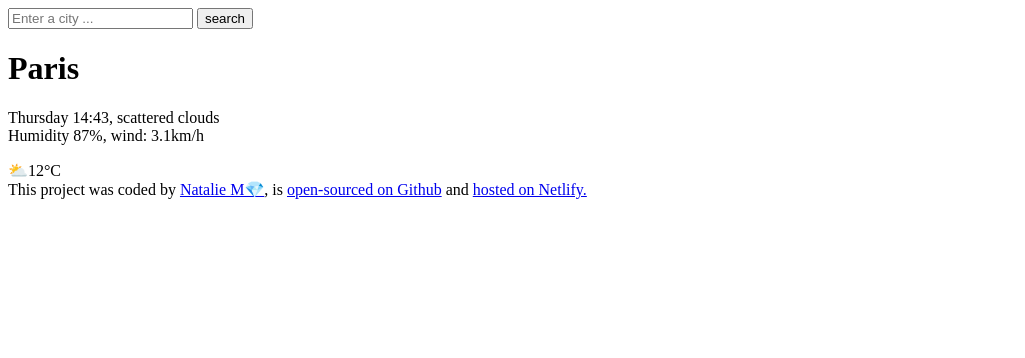
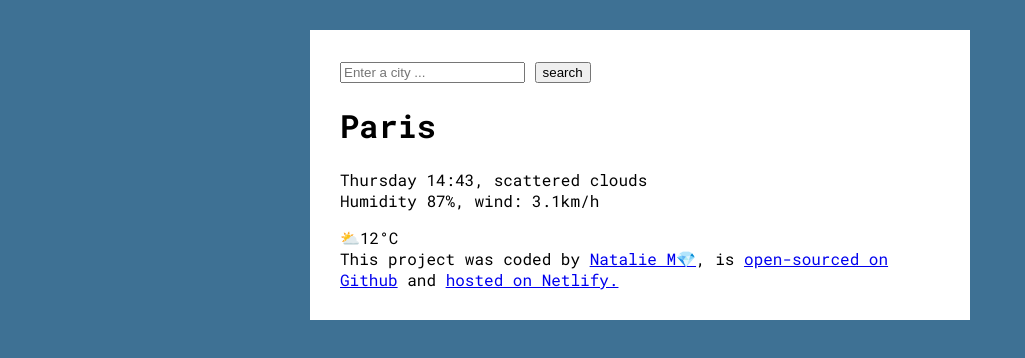
Before and after one commit to natalie916/natalie, a plain HTML site: page index.html in a window 1280 px wide. Shown: the whole page, without its empty margins (0-1025 px from the left). Drawn offline with Linux system fonts and the light colour scheme.

Commit message:
styled the main container and added custom font

```diff
--- a/index.html
+++ b/index.html
@@ -2,16 +2,21 @@
 <html lang="en">
   <head>
     <meta charset="UTF-8" />
+    <link rel="preconnect" href="https://fonts.googleapis.com">
+<link rel="preconnect" href="https://fonts.gstatic.com" crossorigin>
+<link href="https://fonts.googleapis.com/css2?family=Roboto+Mono:ital,wght@0,100..700;1,100..700&display=swap" rel="stylesheet">
     <meta name="viewport" content="width=device-width, initial-scale=1.0" />
+    <link rel="stylesheet" href=src/style.css>
     <title>Document</title>
   </head>
+  <body>
+    <div class="application">
       <header>
         <form>
           <input type="search" placeholder="Enter a city ..." required />
           <input type="submit" value="search" />
         </form>
       </header>
-  <body>
       <main>
         <div>
           <h1>Paris</h1>
@@ -21,13 +26,12 @@
             Humidity 87%, wind: 3.1km/h
           </p>
         </div>
-
-      ⛅12°C
+        <div>⛅12°C</div>
       </main>
       <footer>
         This project was coded by
-      <a href="https://github.com/natalie916/" target="_blank">Natalie M💎</a>,
-      is
+        <a href="https://github.com/natalie916/" target="_blank">Natalie M💎</a
+        >, is
         <a href="https://github.com/natalie916/natalie" target="_blank"
           >open-sourced on Github</a
         >
@@ -36,5 +40,6 @@
           >hosted on Netlify.
         </a>
       </footer>
+    </div>
   </body>
 </html>
--- /dev/null
+++ b/src/style.css
@@ -0,0 +1,12 @@
+body {
+  background-color: rgb(62, 113, 148);
+  font-family: "Roboto Mono", serif;
+}
+
+.application {
+  background: white;
+  max-width: 600px;
+  margin: 30px auto;
+  padding: 30px;
+  box-shadow: 0 30px 50px rgba(65 58 90, 0.05);
+}
```
Lines whose indentation alone changed are shown as unchanged.
